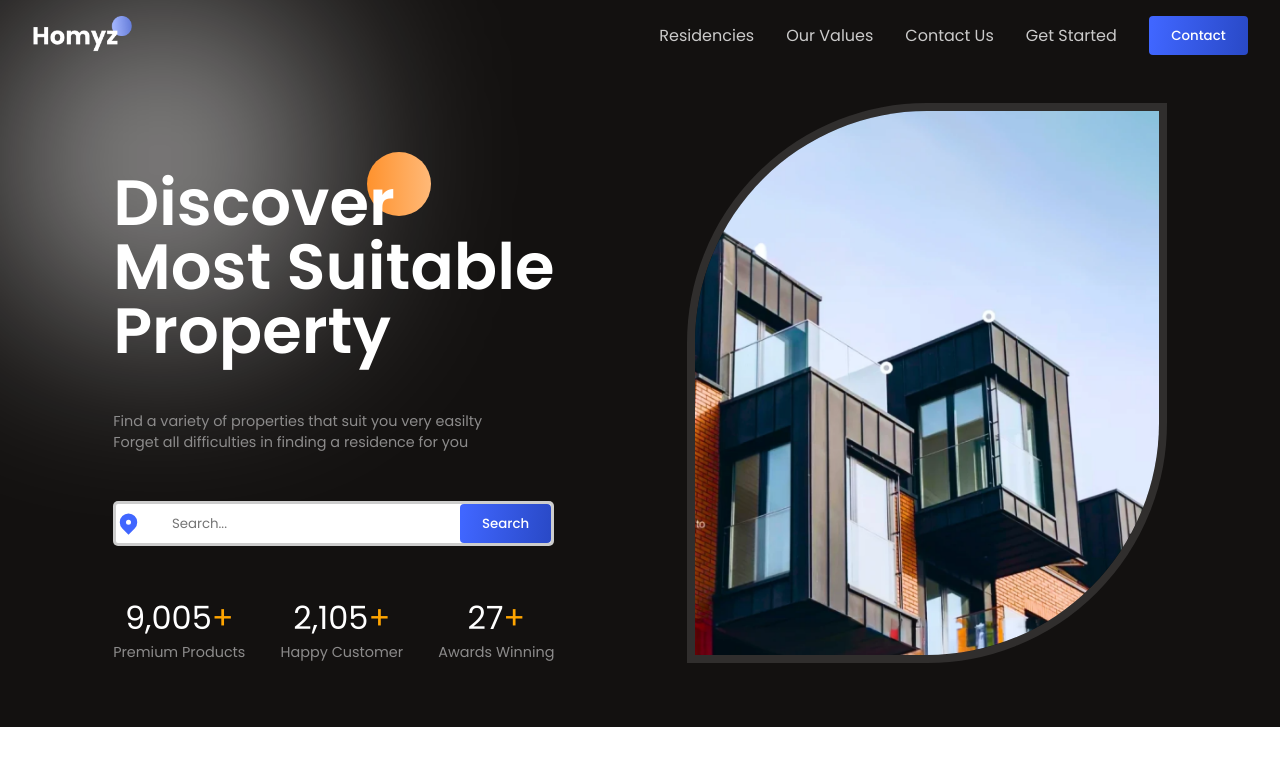
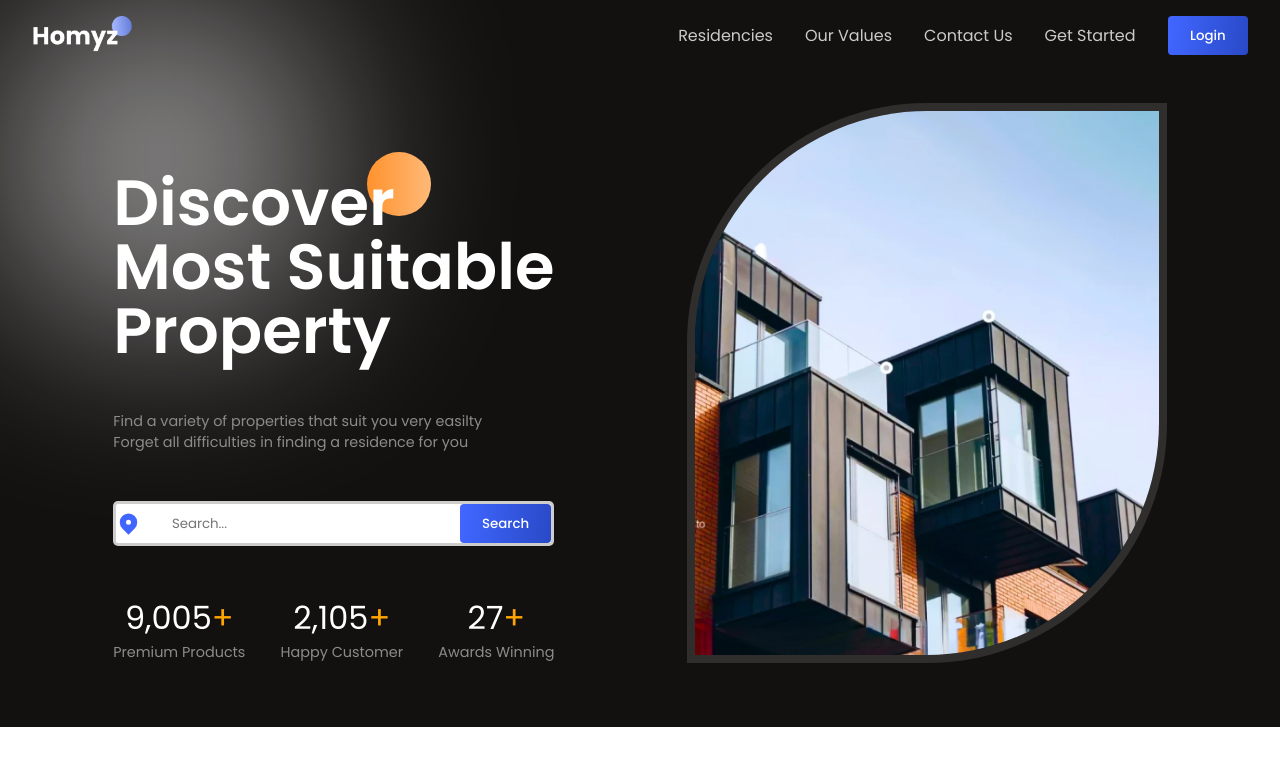
Before and after one commit to mkabdulazees56/realStateWebsite-ReactJs, a React (Vite) app: page / in a window 1280 px wide. Shown: the top 762 px of the page. Built offline with nearby package versions, Linux system fonts and the light colour scheme.

Commit message:
connected to firsebase

```diff
--- a/package.json
+++ b/package.json
@@ -17,6 +17,7 @@
     "react-dom": "^18.2.0",
     "react-icons": "^5.0.1",
     "react-outside-click-handler": "^1.3.0",
+    "react-router-dom": "^6.22.2",
     "swiper": "^9.1.1"
   },
   "devDependencies": {
--- a/src/componenets/Header/Header.jsx
+++ b/src/componenets/Header/Header.jsx
@@ -2,36 +2,37 @@ import React, { useState } from 'react';
 import './Header.css';
 import { BiMenuAltRight } from 'react-icons/bi';
 import OutsideClickHandler from 'react-outside-click-handler';
+
+
 const Header = () => {
     const [menuOpenned, setMenuOppened] = useState(false);
-    const getMenuStyle = menuOpenned => {
+
+    const getMenuStyle = (menuOpenned) => {
         if (document.documentElement.clientWidth <= 800) {
             return {
                 right: !menuOpenned && '-100%'
-            }
+            };
         }
-    }
+    };
+
     return (
-
         <section className="h-wrapper">
             <div className="flexCenter paddings h-container innerWidth">
                 <img src="./logo.png" alt="logo" width={100} />
-                <OutsideClickHandler onOutsideClick={() => {setMenuOppened(false)}}>
+                <OutsideClickHandler onOutsideClick={() => { setMenuOppened(false) }}>
                     <div className="flexCenter h-menu" style={getMenuStyle(menuOpenned)}>
                         <a href="#residencies">Residencies</a>
                         <a href="#ourvalue">Our Values</a>
                         <a href="#contact">Contact Us</a>
                         <a href="#getstarted">Get Started</a>
-                        <button className="button"><a href="#contact">Contact</a></button>
+                        <button className="button"><a href="#contact">Login</a></button>
                     </div>
                 </OutsideClickHandler>
                 <div className="menu-icon " onClick={() => setMenuOppened((prev) => !prev)}>
                     <BiMenuAltRight size={30} />
                 </div>
             </div>
-
         </section>
-
     );
 };
 
```
Also changed, not shown: src/App.jsx (+13 -3 lines), 2 other files (tests, documents, lock files or other folders).
